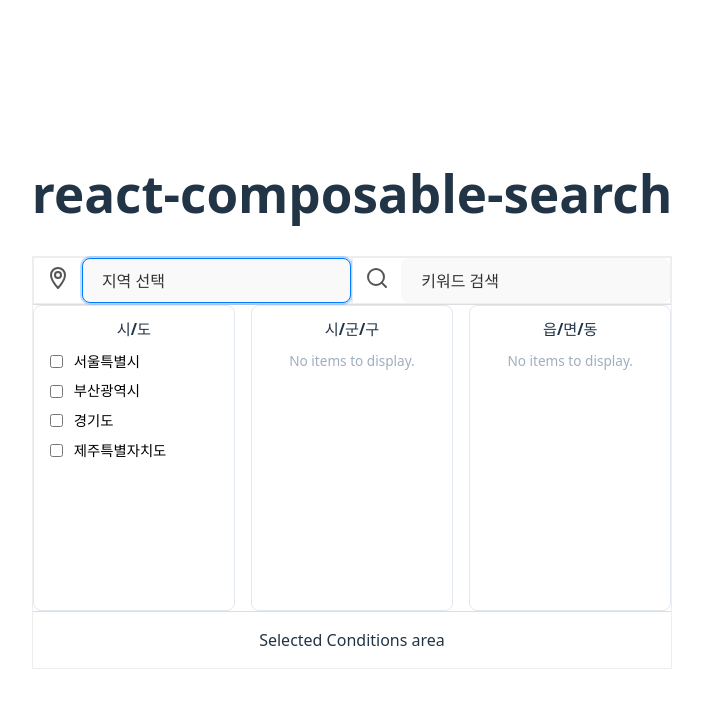
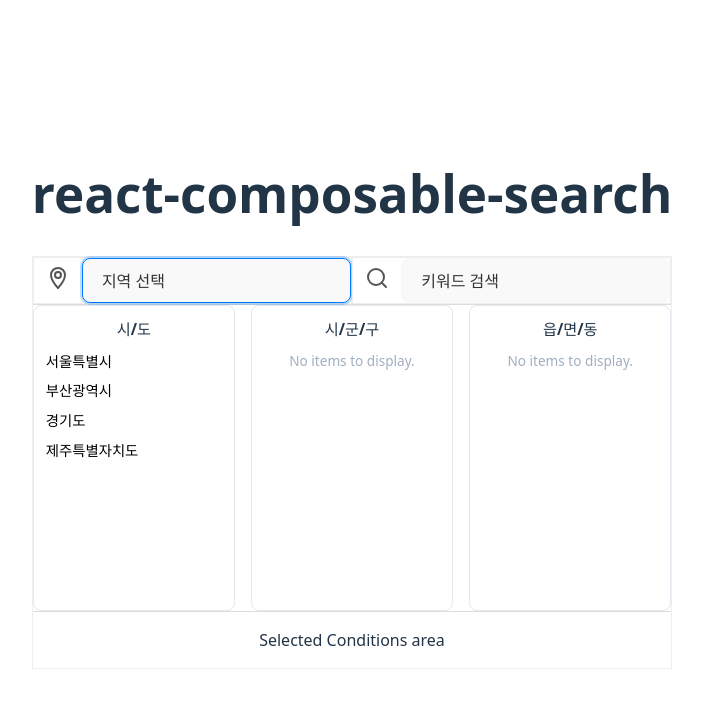
Before and after one commit to mainmethod0126/react-composable-search, a React (Vite) app: page / in a window 1280 px wide. Both pictures are taken after a click on the button "지역 선택". Shown: the top 708 px of the page, without its empty margins (288-991 px from the left). Built offline with nearby package versions, Linux system fonts and the light colour scheme.

Commit message:
임시 커밋

```diff
--- /dev/null
+++ b/src/components/Select/RegionSelect/CheckableRegionColumn.tsx
@@ -0,0 +1,54 @@
+import { useState } from "react"
+import type { Region } from "./RegionSelect"
+import './RegionColumn.css'
+import type { OnSelectedRegion, RegionNode } from "./RegionSelectConditionsArea"
+
+export type CheckableRegionColumnProps = {
+
+    readonly title: string,
+    readonly onSelectedRegion: OnSelectedRegion,
+    readonly options?: {
+        regionNode?: RegionNode
+    }
+}
+
+export function CheckableRegionColumn(props: CheckableRegionColumnProps) {
+
+    // const [selectedRegions, setSelectedRegions] = useState<Region[]>
+    const [currentRegion, setCurrentRegion] = useState<Region>()
+
+    const getItemLabel = (item: Region) => item.displayName ?? item.name;
+
+    // 체크 가능한 지역 목록에 부모 지역 전체 선택지도 포함시켜야함
+    const regions: Region[] = [
+        ...(props.options?.regionNode?.parent ? [props.options?.regionNode.parent] : []),
+        ...props.options?.regionNode?.children ?? []
+    ];
+
+    const isSelected = (region: Region) => {
+        return currentRegion && currentRegion.code === region.code;
+    }
+
+    return (<div className="region-column-columnStyle" >
+        <div className="region-column-titleStyle">{props.title}</div>
+        <div className="region-column-listStyle">
+            {regions.length === 0 ? (
+                <span className="region-column-emptyStyle">No items to display.</span>
+            ) : (
+                regions.map((region) => (
+                    <label key={region.code} className={`region-column-optionStyle ${isSelected(region) ? 'selected' : ''}`} >
+                        <input type="checkbox"
+                            onChange={(e) => {
+                                if (e.target.checked) {
+                                    props.onSelectedRegion(region);
+                                }
+                            }}
+                        />
+                        <span>{getItemLabel(region)}</span>
+                    </label>
+                ))
+            )}
+        </div>
+    </div>)
+
+}
--- /dev/null
+++ b/src/components/Select/RegionSelect/RegionColumn.css
@@ -0,0 +1,75 @@
+.region-column-containerStyle {
+    display: grid;
+    /* gridTemplateColumns: "repeat(3, minmax(0, 1fr))" */
+    /* TypeScript에서 문자열로 되어있던 것을 그대로 사용합니다. */
+    grid-template-columns: repeat(3, minmax(0, 1fr));
+    /* rem 단위는 그대로 사용합니다. */
+    gap: 1rem;
+    width: 100%;
+}
+
+.region-column-columnStyle {
+    /* JavaScript에서 숫자로 되어있던 border-width에 px 단위를 추가했습니다. */
+    border: 1px solid #e2e8f0;
+    /* borderRadius: 8px -> border-radius: 8px */
+    border-radius: 8px;
+    padding: 12px;
+    /* minHeight: 280px -> min-height: 280px */
+    min-height: 280px;
+    display: flex;
+    /* flexDirection: 'column' -> flex-direction: column */
+    flex-direction: column;
+    /* backgroundColor: '#fff' -> background-color: #fff */
+    background-color: #fff;
+}
+
+.region-column-titleStyle {
+    /* fontSize: '0.95rem' -> font-size: 0.95rem */
+    font-size: 0.95rem;
+    /* fontWeight: 600 -> font-weight: 600 (숫자 값 그대로 사용) */
+    font-weight: 600;
+    /* marginBottom: '10px' -> margin-bottom: 10px */
+    margin-bottom: 10px;
+}
+
+.region-column-listStyle {
+    display: flex;
+    /* flexDirection: 'column' -> flex-direction: column */
+    flex-direction: column;
+    /* gap: '8px' -> gap: 8px */
+    gap: 8px;
+    /* overflowY: 'auto' -> overflow-y: auto */
+    overflow-y: auto;
+    /* flex: 1 (숫자 값 그대로 사용) */
+    flex: 1;
+}
+
+.region-column-optionStyle {
+    display: flex;
+    /* alignItems: 'center' -> align-items: center */
+    align-items: center;
+    /* gap: '8px' -> gap: 8px */
+    gap: 8px;
+    /* fontSize: '0.9rem' -> font-size: 0.9rem */
+    font-size: 0.9rem;
+    cursor: pointer;
+    color: #000000;
+}
+
+.region-column-emptyStyle {
+    /* fontSize: '0.85rem' -> font-size: 0.85rem */
+    font-size: 0.85rem;
+    color: #a0aec0;
+}
+
+/* 선택되었을 때 적용될 스타일 (.selected가 붙었을 때) */
+.region-column-optionStyle.selected {
+    background-color: #007bff;
+    /* 파란색 배경 */
+    color: white;
+    /* 흰색 글자 */
+    border-color: #007bff;
+    /* 테두리 색상 변경 */
+    font-weight: bold;
+    /* 글자 굵게 */
+}
--- a/src/components/Select/RegionSelect/RegionSelect.tsx
+++ b/src/components/Select/RegionSelect/RegionSelect.tsx
@@ -1,6 +1,7 @@
 import { useEffect, useRef, useState, type ReactNode } from "react";
 import type { ComposableSelectItem } from "../ComposableSelect";
 import { RegionSelectConditionsArea, type RegionNode } from "./RegionSelectConditionsArea";
+
 
 export type Region = {
     displayName: string;
--- a/src/components/Select/RegionSelect/RegionSelectConditionsArea.tsx
+++ b/src/components/Select/RegionSelect/RegionSelectConditionsArea.tsx
@@ -1,5 +1,7 @@
-import { type CSSProperties } from "react";
 import type { Region } from "./RegionSelect";
+import { CheckableRegionColumn } from "./CheckableRegionColumn";
+import { SelectableRegionColumn } from "./SelectableRegionColumn";
+import "./RegionColumn.css"
 
 export type RegionSelectConditionsAreaProps = {
     foundSidoNode?: RegionNode;
@@ -11,7 +13,7 @@ export type RegionSelectConditionsAreaProps = {
     onSelectedEupmyeondong: (selectedEupmyeondong: Region) => void
 }
 
-type OnSelectedRegion = ((selectedSido: Region) => void) | ((selectedSigungu: Region) => void) | ((selectedEupmyeondong: Region) => void);
+export type OnSelectedRegion = ((selectedSido: Region) => void) | ((selectedSigungu: Region) => void) | ((selectedEupmyeondong: Region) => void);
 // type RegionItem = Sido | Sigungu | Eupmyeondong;
 
 /**
@@ -21,86 +23,6 @@ type OnSelectedRegion = ((selectedSido: Region) => void) | ((selectedSigungu: Re
 export type RegionNode = {
     parent?: Region,
     children: Region[]
-}
-
-
-const containerStyle: CSSProperties = {
-    display: "grid",
-    gridTemplateColumns: "repeat(3, minmax(0, 1fr))",
-    gap: "1rem",
-    width: "100%",
-};
-
-const columnStyle: CSSProperties = {
-    border: "1px solid #e2e8f0",
-    borderRadius: "8px",
-    padding: "12px",
-    minHeight: "280px",
-    display: "flex",
-    flexDirection: "column",
-    backgroundColor: "#fff",
-};
-
-const titleStyle: CSSProperties = {
-    fontSize: "0.95rem",
-    fontWeight: 600,
-    marginBottom: "10px",
-};
-
-const listStyle: CSSProperties = {
-    display: "flex",
-    flexDirection: "column",
-    gap: "8px",
-    overflowY: "auto",
-    flex: 1,
-};
-
-const optionStyle: CSSProperties = {
-    display: "flex",
-    alignItems: "center",
-    gap: "8px",
-    fontSize: "0.9rem",
-    cursor: "pointer",
-    color: "#000000",
-};
-
-const emptyStyle: CSSProperties = {
-    fontSize: "0.85rem",
-    color: "#a0aec0",
-};
-
-const getItemLabel = (item: Region) => item.displayName ?? item.name;
-
-
-const renderColumn = (title: string, onSelectedRegion: OnSelectedRegion, regionNode?: RegionNode) => {
-
-    // 체크 가능한 지역 목록에 부모 지역 전체 선택지도 포함시켜야함
-    const regions: Region[] = [
-        ...(regionNode?.parent ? [regionNode.parent] : []),
-        ...regionNode?.children ?? []
-    ];
-
-    return <div style={columnStyle} >
-        <div style={titleStyle}>{title}</div>
-        <div style={listStyle}>
-            {regions.length === 0 ? (
-                <span style={emptyStyle}>No items to display.</span>
-            ) : (
-                regions.map((region) => (
-                    <label key={region.code} style={optionStyle}>
-                        <input type="checkbox"
-                            onChange={(e) => {
-                                if (e.target.checked) {
-                                    onSelectedRegion(region);
-                                }
-                            }}
-                        />
-                        <span>{getItemLabel(region)}</span>
-                    </label>
-                ))
-            )}
-        </div>
-    </div>
 }
 
 
@@ -118,15 +40,31 @@ export function RegionSelectConditionsArea(props: RegionSelectConditionsAreaProp
         props.onSelectedEupmyeondong(selectedEupmyeondong);
     }
 
-
     const { foundSidoNode, foundSigunguNode, foundEupmyeondongNode } = props;
 
-
     return (
-        <section style={containerStyle}>
-            {renderColumn("시/도", onSelectedSido, foundSidoNode)}
-            {renderColumn("시/군/구", onSelectedSigungu, foundSigunguNode)}
-            {renderColumn("읍/면/동", onSelectedEupmyeondong, foundEupmyeondongNode)}
-        </section>
+        <div className="region-column-containerStyle">
+            <SelectableRegionColumn
+                title="시/도"
+                onSelectedRegion={onSelectedSido}
+                options={{
+                    regionNode: foundSidoNode
+                }}
+            ></SelectableRegionColumn>
+            <SelectableRegionColumn
+                title="시/군/구"
+                onSelectedRegion={onSelectedSigungu}
+                options={{
+                    regionNode: foundSigunguNode
+                }}
+            ></SelectableRegionColumn>
+            <CheckableRegionColumn
+                title="읍/면/동"
+                onSelectedRegion={onSelectedEupmyeondong}
+                options={{
+                    regionNode: foundEupmyeondongNode
+                }}
+            ></CheckableRegionColumn>
+        </div>
     );
 }
--- /dev/null
+++ b/src/components/Select/RegionSelect/SelectableRegionColumn.tsx
@@ -0,0 +1,53 @@
+import { useState } from "react";
+import type { OnSelectedRegion, RegionNode } from "./RegionSelectConditionsArea";
+import type { Region } from "./RegionSelect";
+import './RegionColumn.css'
+
+
+
+
+export type SelectableRegionColumnProps = {
+
+    readonly title: string,
+    readonly onSelectedRegion: OnSelectedRegion,
+    readonly options?: {
+        regionNode?: RegionNode
+    }
+}
+
+export function SelectableRegionColumn(props: SelectableRegionColumnProps) {
+
+
+    // const [selectedRegions, setSelectedRegions] = useState<Region[]>
+    const [currentRegion, setCurrentRegion] = useState<Region>()
+
+    const getItemLabel = (item: Region) => item.displayName ?? item.name;
+
+    // 체크 가능한 지역 목록에 부모 지역 전체 선택지도 포함시켜야함
+    const regions: Region[] = [
+        ...(props.options?.regionNode?.parent ? [props.options?.regionNode.parent] : []),
+        ...props.options?.regionNode?.children ?? []
+    ];
+
+    const isSelected = (region: Region) => {
+        return currentRegion && currentRegion.code === region.code;
+    }
+
+    return (<div className="region-column-columnStyle" >
+        <div className="region-column-titleStyle">{props.title}</div>
+        <div className="region-column-listStyle">
+            {regions.length === 0 ? (
+                <span className="region-column-emptyStyle">No items to display.</span>
+            ) : (
+                regions.map((region) => (
+                    <label key={region.code} className={`region-column-optionStyle ${isSelected(region) ? 'selected' : ''}`} onClick={() => {
+                        setCurrentRegion(region)
+                        props.onSelectedRegion(region);
+                    }}>
+                        <span>{getItemLabel(region)}</span>
+                    </label>
+                ))
+            )}
+        </div>
+    </div>)
+}
```
